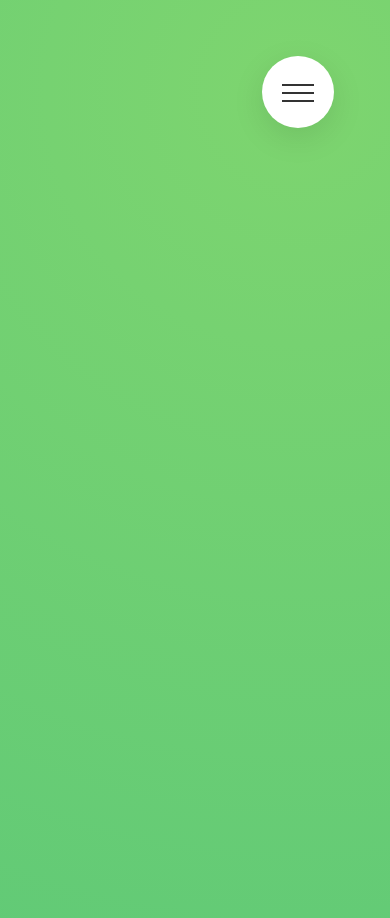
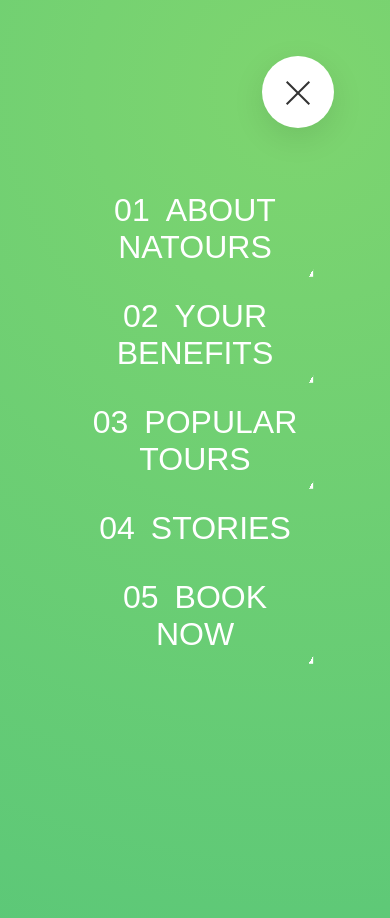
Before and after one commit to pouya-mirzaei/natours-exercise, a website: page index.html in a window 390 px wide. Both pictures are taken after a click on the label 298 px from the left and 92 px from the top of the page. Shown: the top 918 px of the page. Drawn offline with nearby package versions, Linux system fonts and the light colour scheme.

Commit message:
feat : completed the hamburger menu

```diff
--- a/index.html
+++ b/index.html
@@ -22,12 +22,22 @@
             <div class="menu__background"></div>
 
             <div class="menu__navigation">
-                <ul class="menu_list">
-                    <li class="menu__item">About natours</li>
-                    <li class="menu__item">your benefits</li>
-                    <li class="menu__item">popular tours</li>
-                    <li class="menu__item">stories</li>
-                    <li class="menu__item">book now</li>
+                <ul class="menu__list u-center-text">
+                    <li class="menu__item">
+                        <a href="#" class="menu__link"><span>01</span>About natours</a>
+                    </li>
+                    <li class="menu__item">
+                        <a href="#" class="menu__link"><span>02</span>your benefits</a>
+                    </li>
+                    <li class="menu__item">
+                        <a href="#" class="menu__link"><span>03</span>popular tours</a>
+                    </li>
+                    <li class="menu__item">
+                        <a href="#" class="menu__link"><span>04</span>stories</a>
+                    </li>
+                    <li class="menu__item">
+                        <a href="#" class="menu__link"><span>05</span>book now</a>
+                    </li>
                 </ul>
             </div>
         </div>
--- a/sass/components/_menu.scss
+++ b/sass/components/_menu.scss
@@ -11,7 +11,7 @@
         border-radius: 50%;
         z-index: 2000;
         background-image: radial-gradient($color-primary-light, $color-primary-dark);
-        transition: all 0.5s cubic-bezier(1, 0, 0.4, 1.13);
+        transition: all 0.8s cubic-bezier(0.86, 0, 0.07, 1);
     }
 
     &__checkbox {
@@ -19,7 +19,7 @@
     }
 
     &__checkbox:checked ~ &__background {
-        transform: scale(60);
+        transform: scale(50);
     }
 
     &__checkbox--label {
@@ -53,7 +53,7 @@
             content: "";
             position: absolute;
             left: 0;
-            transition: all 0.1s;
+            transition: all 0.2s;
         }
 
         &::before {
@@ -70,4 +70,66 @@
     &__checkbox--label:hover &__hamburger::after {
         top: 0.6rem;
     }
+
+    &__checkbox:checked + &__checkbox--label &__hamburger {
+        background-color: transparent;
+    }
+
+    &__checkbox:checked + &__checkbox--label &__hamburger::before {
+        top: 0;
+        transform: rotate(-135deg);
+    }
+
+    &__checkbox:checked + &__checkbox--label &__hamburger::after {
+        top: 0;
+        transform: rotate(135deg);
+    }
+
+    &__navigation {
+        position: fixed;
+        z-index: 5000;
+        top: 50%;
+        left: 0;
+        opacity: 0;
+        transform: translate(-50%, -50%);
+        transition: all 0.8s cubic-bezier(0.25, 0.1, 0.49, 1.57);
+    }
+
+    &__list {
+        list-style: none;
+    }
+
+    &__item {
+        font-weight: 100;
+        margin: 0.6rem;
+
+        span {
+            margin-right: 1rem;
+        }
+    }
+    &__link {
+        &:link,
+        &:visited {
+            font-size: 2 * $primary-fs;
+            color: $color-white;
+            padding: 0.7rem 1rem;
+            background-image: linear-gradient(120deg, transparent 0%, transparent 50%, white 50%);
+            background-size: 220%;
+            text-transform: uppercase;
+            transition: all 0.5s;
+            cursor: pointer;
+        }
+
+        &:hover,
+        &:active {
+            background-position: 100%;
+            color: $color-primary-dark;
+            transform: translateX(1rem);
+        }
+    }
+
+    &__checkbox:checked ~ &__navigation {
+        opacity: 1;
+        left: 50%;
+    }
 }
--- a/sass/layout/_header.scss
+++ b/sass/layout/_header.scss
@@ -1,6 +1,7 @@
 .header {
     height: 95vh;
-    background-image: linear-gradient(to right, rgba($color-primary-light, 0.8), rgba($color-primary-dark, 0.8)), url(../img/hero.jpg);
+    background-image: linear-gradient(to right, rgba($color-primary-light, 0.8), rgba($color-primary-dark, 0.8)),
+        url(../img/hero.jpg);
     background-size: cover;
     background-position: top;
     clip-path: polygon(0 0, 100% 0, 100% 79vh, 0 100%);
```
Also changed, not shown: css/styles.css.
